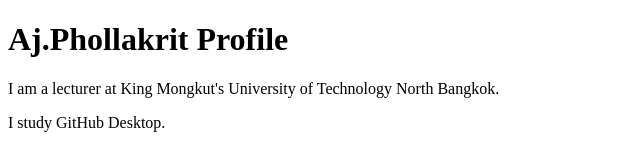
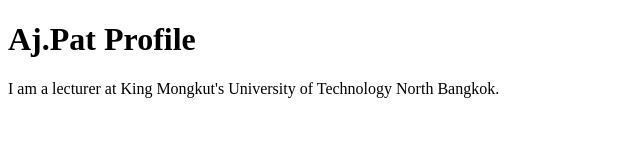
Before and after one commit to phollakrit/github-desktop-project_1_67_EnETC, a plain HTML site: page index.html in a window 1280 px wide. Shown: the whole page, without its empty margins (0-640 px from the left). Drawn offline with Linux system fonts and the light colour scheme.

Commit message:
Revert "Add some text"
This reverts commit 937bf0dfb9a79cf866d99c4b2a6c454fe78b8d44.

```diff
--- a/index.html
+++ b/index.html
@@ -6,9 +6,8 @@
     <title>Profile</title>
 </head>
 <body>
-    <h1>Aj.Phollakrit Profile</h1>
+    <h1>Aj.Pat Profile</h1>
     <p>I am a lecturer at King Mongkut's
         University of Technology North Bangkok.</p>
-    <p>I study GitHub Desktop.</p>
 </body>
 </html>
```
